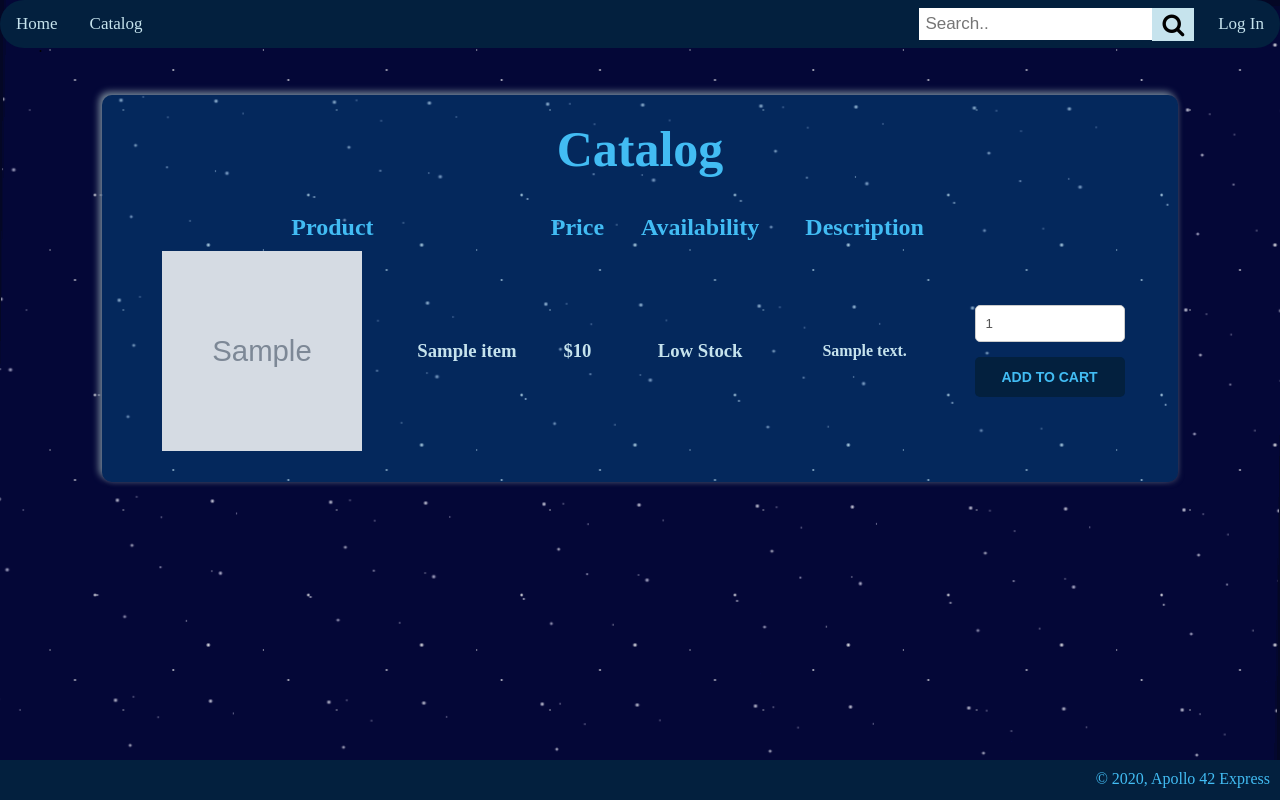
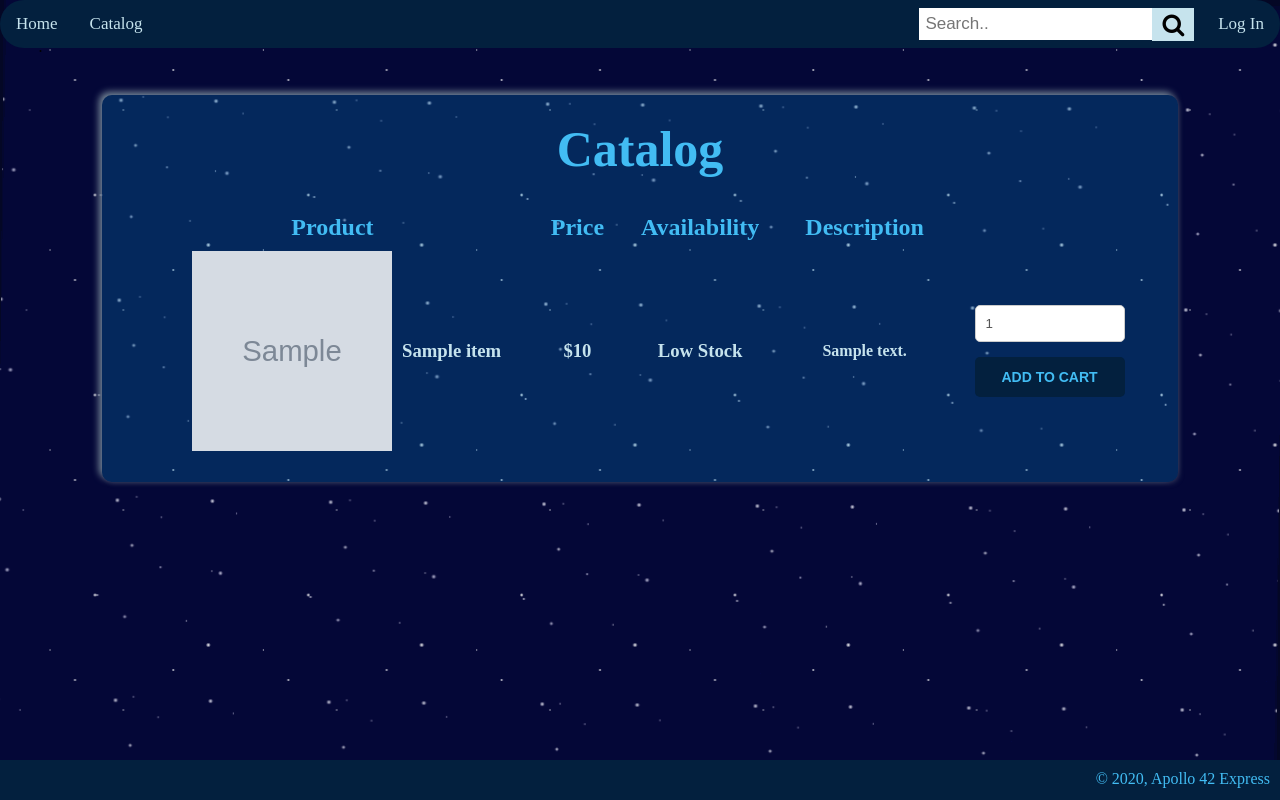
Before and after one commit to ChunwingNg/eCommerce-Site-Demo, a PHP site: page /php/catalog.php in a window 1280 px wide. Run offline with PHP 8.4, Linux system fonts and the light colour scheme; tables that the repository leaves empty hold one stand-in row (values such as "Sample post"); grey boxes marked "Sample" are stand-in pictures; some web fonts are replaced.

Commit message:
Make catalog tables more in-line

```diff
--- a/css/style.css
+++ b/css/style.css
@@ -126,6 +126,10 @@
         width: 220px;
         margin-left: auto;
         margin-right: auto;
+    }
+
+    .left {
+        float: left;
     }
 
     .ebtn {
--- a/php/catalog.php
+++ b/php/catalog.php
@@ -49,8 +49,8 @@
                 </tr>";
             foreach ($items as $item){
                 echo "<tr>"
-                        ."<td><img src='" . $item['image_link'] . "' width='200' height='200'></td>"
-                        ."<td><h3>" . $item['name'] . "</h3></td>"
+                        ."<td><img src='" . $item['image_link'] . "' width='200' height='200' class='right'></td>"
+                        ."<td><h3 class='left'>" . $item['name'] . "</h3></td>"
                         ."<td><h3>$" . $item['price'] . "</h3></td>";
 
                 if($item['quantity'] > 20){
```
